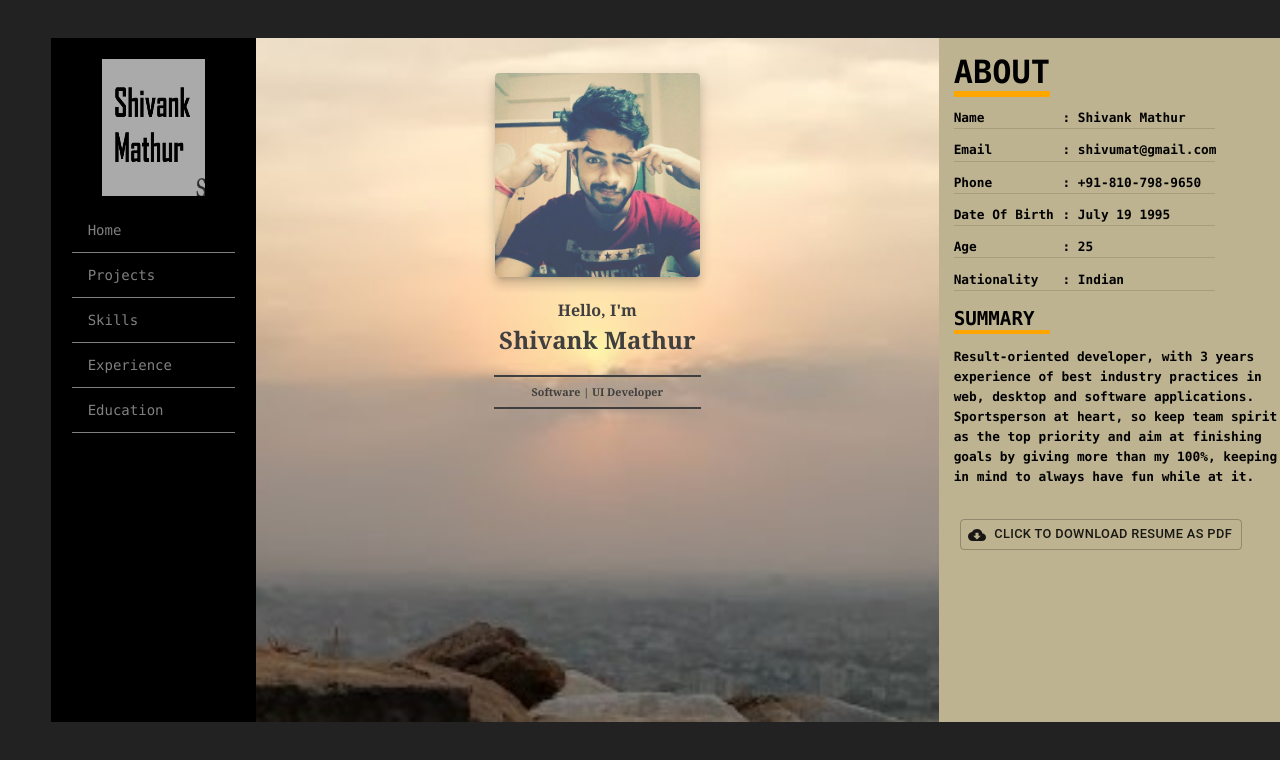
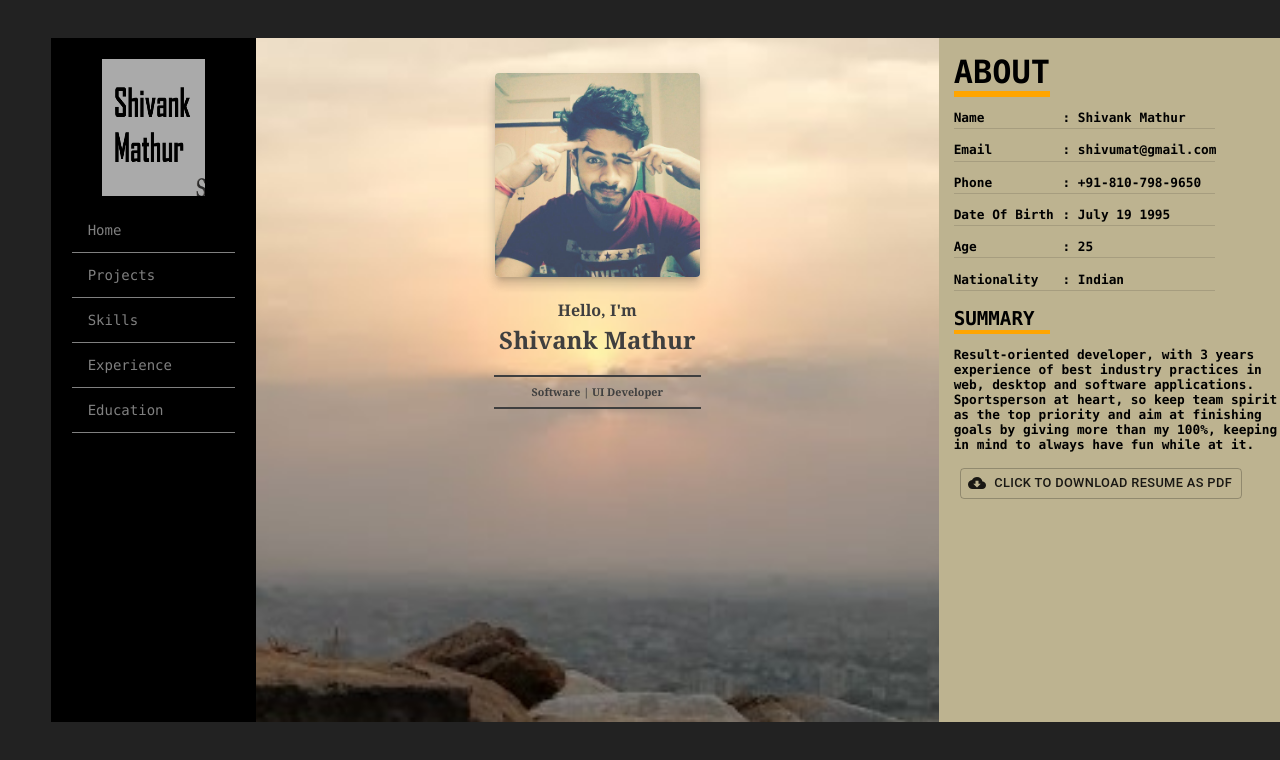
Before and after one commit to shivumat/Resume, a React (Create React App) app: page / in a window 1280 px wide. Shown: the top 760 px of the page. Built offline with nearby package versions, Linux system fonts and the light colour scheme.

Commit message:
Home Final

```diff
--- a/src/container/bodyPanel/routePanels/home/about/downloadResume/DownloadResume.css
+++ b/src/container/bodyPanel/routePanels/home/about/downloadResume/DownloadResume.css
@@ -1,6 +1,6 @@
 .download{
     font-size: 1vw !important;
-    margin-top: 10% !important;
+    margin-top: 5% !important;
     margin-left: 2% !important;
 }
 
--- a/src/container/bodyPanel/routePanels/home/about/summary/Summary.css
+++ b/src/container/bodyPanel/routePanels/home/about/summary/Summary.css
@@ -6,7 +6,7 @@
     font-size: 1vw;
     font-weight: bold;
     margin-top: 4%;
-    line-height: 20px;
+    line-height: 15px;
 }
 .summaryLine{
     width: 6em;
```
